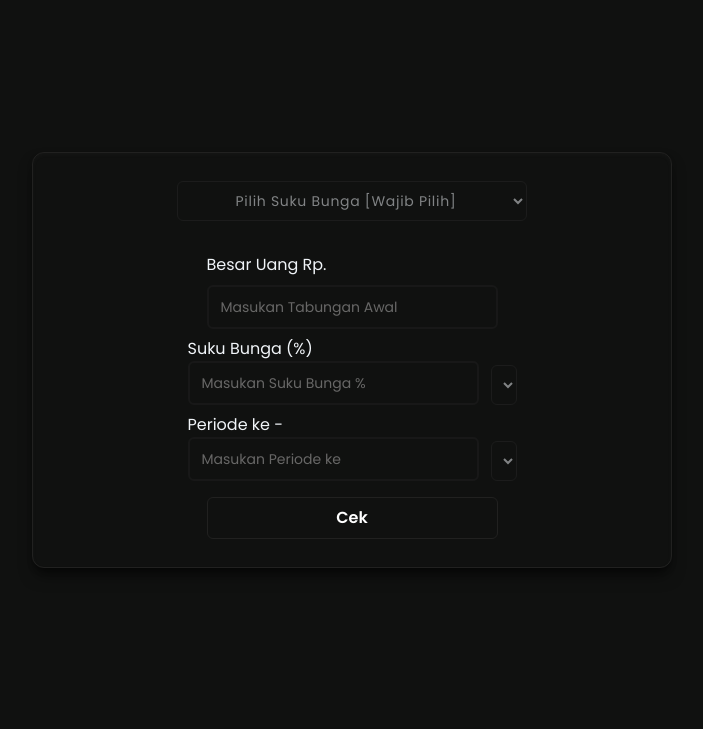
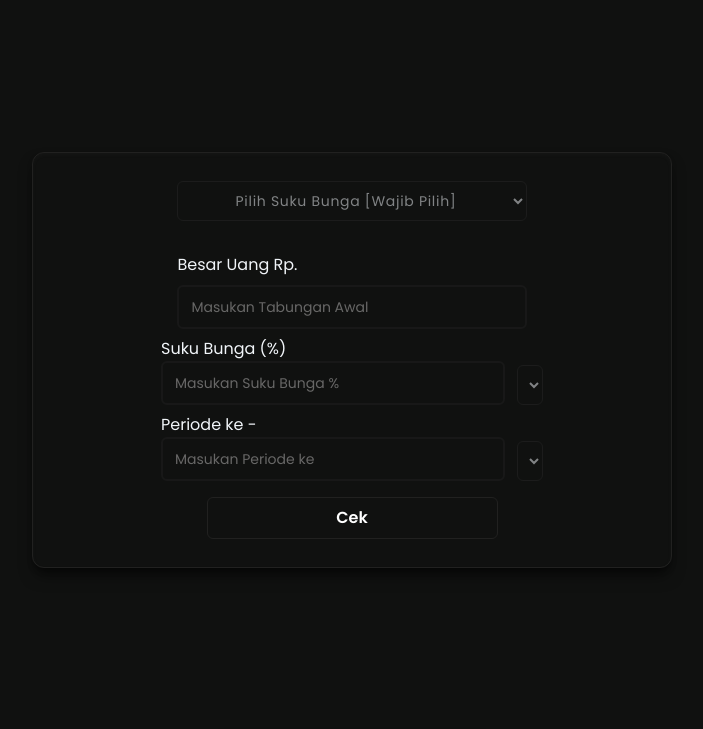
Before and after one commit to Nurrizzky/suku-bunga, a website: page index.html in a window 1280 px wide. Shown: the top 729 px of the page, without its empty margins (288-991 px from the left). Drawn offline with Linux system fonts and the light colour scheme.

Commit message:
Update: layout

```diff
--- a/index.html
+++ b/index.html
@@ -33,28 +33,28 @@
 
             <!-- TABUNGAN AWAL -->
             <div class="flex flex-col p-4 justify-center gap-2 items-center">
-               <label for="tabungan-awal" class="animate-left-label w-[50%] max-sm:text-sm max-lg:w-full">Besar Uang Rp.</label>
-               <input type="text" placeholder="Masukan Tabungan Awal" id="tabungan-awal" name="tabungan-awal" oninput="formatRupiah(this)" class="animate-left max-lg:w-full w-[50%] rounded-md bg-transparent text-slate-100 px-3 p-2 border-2 border-[#212120] border-opacity-50 focus:outline-none focus:border-opacity-100  focus:border-[#f3f0f0d2] placeholder:text-[#f3f0f063] focus:placeholder:text-[#f3f0f0d2] placeholder:text-sm duration-300 transition-all ease-in-out max-sm:text-sm max-lg:w-full">
+               <label for="tabungan-awal" class="animate-left-label w-[60%] max-sm:text-sm max-xl:w-full">Besar Uang Rp.</label>
+               <input type="text" placeholder="Masukan Tabungan Awal" id="tabungan-awal" name="tabungan-awal" oninput="formatRupiah(this)" class="animate-left max-lg:w-full w-[60%] rounded-md bg-transparent text-slate-100 px-3 p-2 border-2 border-[#212120] border-opacity-50 focus:outline-none focus:border-opacity-100  focus:border-[#f3f0f0d2] placeholder:text-[#f3f0f063] focus:placeholder:text-[#f3f0f0d2] placeholder:text-sm duration-300 transition-all ease-in-out max-sm:text-sm max-xl:w-full">
 
                <!-- OPTION BUNGA -->
-               <div class="flex w-[50%] gap-3 justify-center items-end max-2xl:flex-col max-lg:w-full">
+               <div class="flex w-[60%] gap-3 justify-center items-end max-xl:flex-col max-xl:w-full">
                   <div class="flex flex-col w-full">
                      <label for="suku-bunga" class="animate-right-label max-sm:text-sm max-sm:w-full">Suku Bunga (%) </label>
-                     <input type="number" placeholder="Masukan Suku Bunga %" id="suku-bunga" name="suku-bunga" class="animate-right rounded-md bg-transparent text-slate-100 px-3 p-2 border-2  border-[#212120] border-opacity-50 focus:outline-none focus:border-opacity-100 focus:border-[#f3f0f0d2] placeholder:text-[#f3f0f063] focus:placeholder:text-[#f3f0f0d2] placeholder:text-sm duration-300 transition-all ease-in-out max-sm:text-sm max-lg:w-full">
+                     <input type="number" placeholder="Masukan Suku Bunga %" id="suku-bunga" name="suku-bunga" class="animate-right rounded-md bg-transparent text-slate-100 px-3 p-2 border-2  border-[#212120] border-opacity-50 focus:outline-none focus:border-opacity-100 focus:border-[#f3f0f0d2] placeholder:text-[#f3f0f063] focus:placeholder:text-[#f3f0f0d2] placeholder:text-sm duration-300 transition-all ease-in-out max-sm:text-sm max-sm:w-full">
                   </div>
-                  <select name="waktuBunga" id="waktuBunga" class="animate-right-label group focus:bg-[#e6e5e5] focus:text-[#101110] text-opacity-50 text-sm w-full rounded-md bg-transparent text-slate-100 px-3 p-2 border border-[#212120] border-opacity-75 focus:outline-none focus:border-opacity-100 focus:border-[#f3f0f0d2] duration-300 transition-all ease-in-out max-sm:text-sm max-2xl:w-full">
+                  <select name="waktuBunga" id="waktuBunga" class="animate-right-label group focus:bg-[#e6e5e5] focus:text-[#101110] text-opacity-50 text-sm w-full rounded-md bg-transparent text-slate-100 px-3 p-2 border border-[#212120] border-opacity-75 focus:outline-none focus:border-opacity-100 focus:border-[#f3f0f0d2] duration-300 transition-all ease-in-out max-sm:text-sm max-sm:w-full">
                      <option value="tahun" class="bg-[#101110] group-focus:bg-white group-focus:text-[#101110] transition-all ease-in-out">Per - Tahun</option>
                      <option value="bulan" class="bg-[#101110] group-focus:bg-white group-focus:text-[#101110] transition-all ease-in-out">Per - Bulan</option>
                   </select>
                </div>
 
                <!-- OPTION PERIODE -->
-               <div class="flex w-[50%] gap-3 justify-center items-end max-2xl:flex-col max-lg:w-full">
+               <div class="flex w-[60%] gap-3 justify-center items-end max-xl:flex-col max-xl:w-full">
                   <div class="flex flex-col w-full">
-                     <label for="periode-ke" class="animate-right-label max-sm:text-sm max-sm:w-full">Periode ke - </label>
-                     <input type="number" placeholder="Masukan Periode ke" id="periode-ke" name="periode-ke" class="animate-left max-lg:w-full rounded-md bg-transparent text-slate-100 px-3 p-2 border-2  border-[#212120] border-opacity-50 focus:outline-none focus:border-opacity-100 focus:border-[#f3f0f0d2] placeholder:text-[#f3f0f063] focus:placeholder:text-[#f3f0f0d2] placeholder:text-sm duration-300 transition-all ease-in-out max-sm:text-sm max-lg:w-full">
+                     <label for="periode-ke" class="animate-right-label max-sm:text-sm max-xl:w-full">Periode ke - </label>
+                     <input type="number" placeholder="Masukan Periode ke" id="periode-ke" name="periode-ke" class="animate-left max-lg:w-full rounded-md bg-transparent text-slate-100 px-3 p-2 border-2  border-[#212120] border-opacity-50 focus:outline-none focus:border-opacity-100 focus:border-[#f3f0f0d2] placeholder:text-[#f3f0f063] focus:placeholder:text-[#f3f0f0d2] placeholder:text-sm duration-300 transition-all ease-in-out max-sm:text-sm max-sm:w-full">
                   </div>
-                  <select name="waktuPeriode" id="waktuPeriode" class="animate-right group focus:bg-[#e6e5e5] focus:text-[#101110] text-opacity-50 text-sm w-full rounded-md bg-transparent text-slate-100 px-3 p-2 border border-[#212120] border-opacity-75 focus:outline-none focus:border-opacity-100 focus:border-[#f3f0f0d2] duration-300 transition-all ease-in-out max-sm:text-sm max-2xl:w-full">
+                  <select name="waktuPeriode" id="waktuPeriode" class="animate-right group focus:bg-[#e6e5e5] focus:text-[#101110] text-opacity-50 text-sm w-full rounded-md bg-transparent text-slate-100 px-3 p-2 border border-[#212120] border-opacity-75 focus:outline-none focus:border-opacity-100 focus:border-[#f3f0f0d2] duration-300 transition-all ease-in-out max-sm:text-sm max-sm:w-full">
                      <option value="tahun" class="bg-[#101110] group-focus:bg-white group-focus:text-[#101110] transition-all ease-in-out">Per - Tahun</option>
                      <option value="bulan" class="bg-[#101110] group-focus:bg-white group-focus:text-[#101110] transition-all ease-in-out">Per - Bulan</option>
                   </select>
@@ -66,7 +66,6 @@
                <!-- RESULT -->
                <div class="max-sm:w-full max-sm:text-sm w-[50%] max-lg:w-full max-lg:p-5 mt-5 bg-[#161615] rounded-md p-4 hidden" id="hasil" ></div>
             </div>
-
          </form>
       </div>
    </div>
```
Also changed, not shown: output.css.
